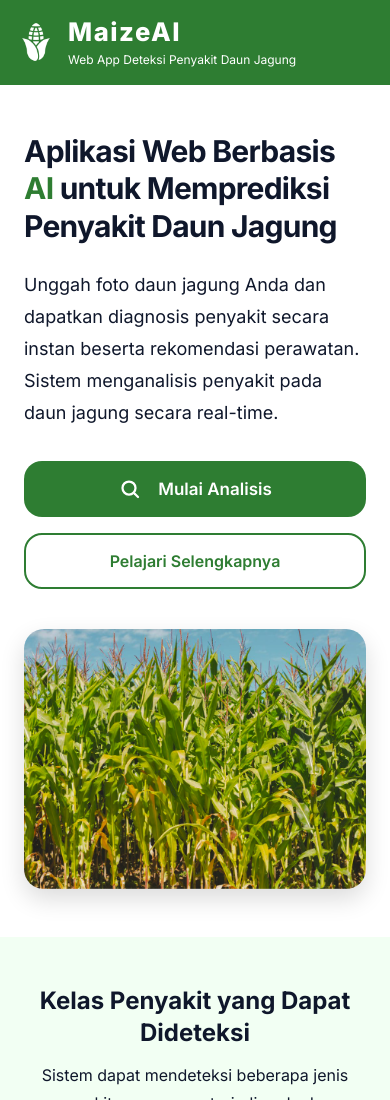
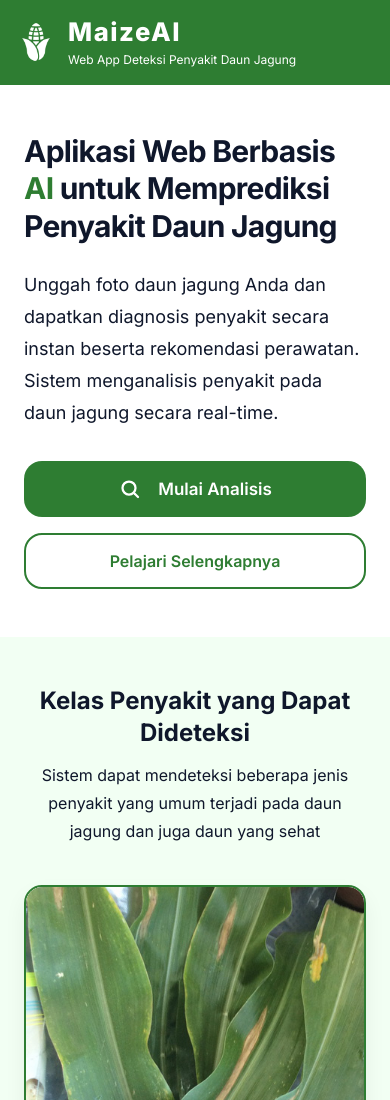
Before and after one commit to dimzkuy/MaizeAI, a Next.js app in the folder frontend/: page / in a window 390 px wide. Shown: the top 1100 px of the page. Built offline with nearby package versions, Linux system fonts and the light colour scheme.

Commit message:
fix: update visibility of image container on different screen

```diff
--- a/frontend/src/app/page.js
+++ b/frontend/src/app/page.js
@@ -49,7 +49,7 @@ export default function Home() {
             </div>
           </div>
 
-          <div className="overflow-hidden rounded-[20px] shadow-[0_10px_24px_rgba(0,0,0,0.14)]">
+          <div className="hidden overflow-hidden rounded-[20px] shadow-[0_10px_24px_rgba(0,0,0,0.14)] lg:block">
             <Image
               src="/assets/images/41ff3eda-3272-4a34-b51e-e946602b48d5.png"
               alt="Corn field preview"
```
